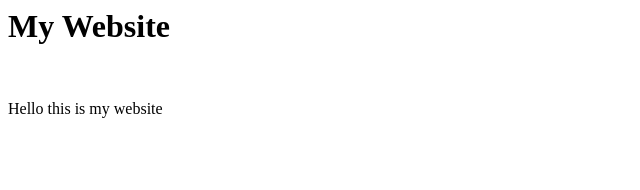
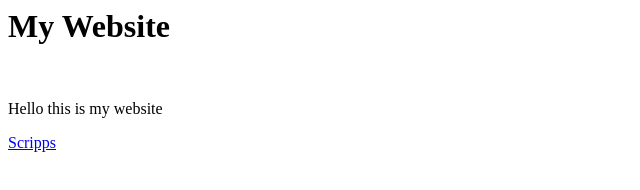
Before and after one commit to racheltam02/racheltam02.github.io, a plain HTML site: page index.html in a window 1280 px wide. Shown: the full height of the page, 0-640 px from the left. Drawn offline with Linux system fonts and the light colour scheme.

Commit message:
Added Scripps website link

```diff
--- a/index.html
+++ b/index.html
@@ -1,3 +1,4 @@
 <H1>My Website</H1>
 <br>
 <p>Hello this is my website</p>
+<a href=https://scripps.ucsd.edu/>Scripps</a>
```
